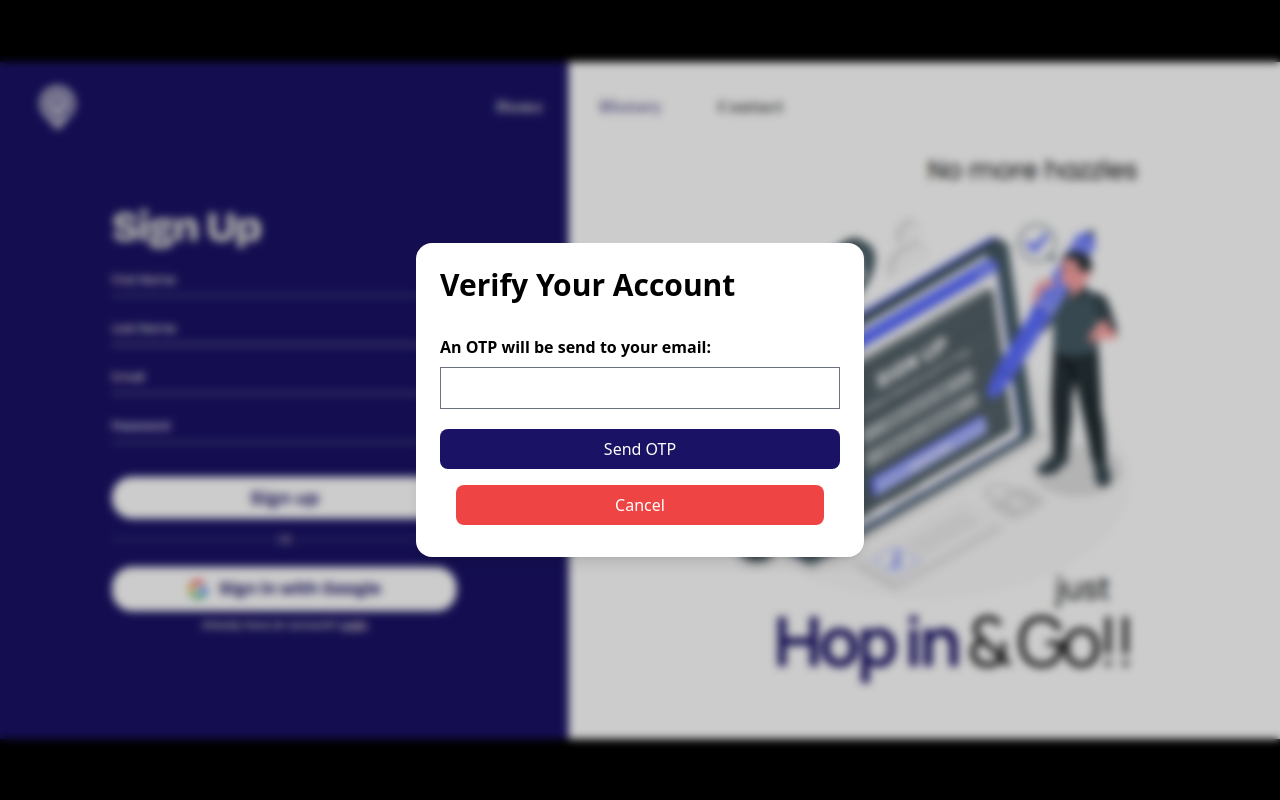
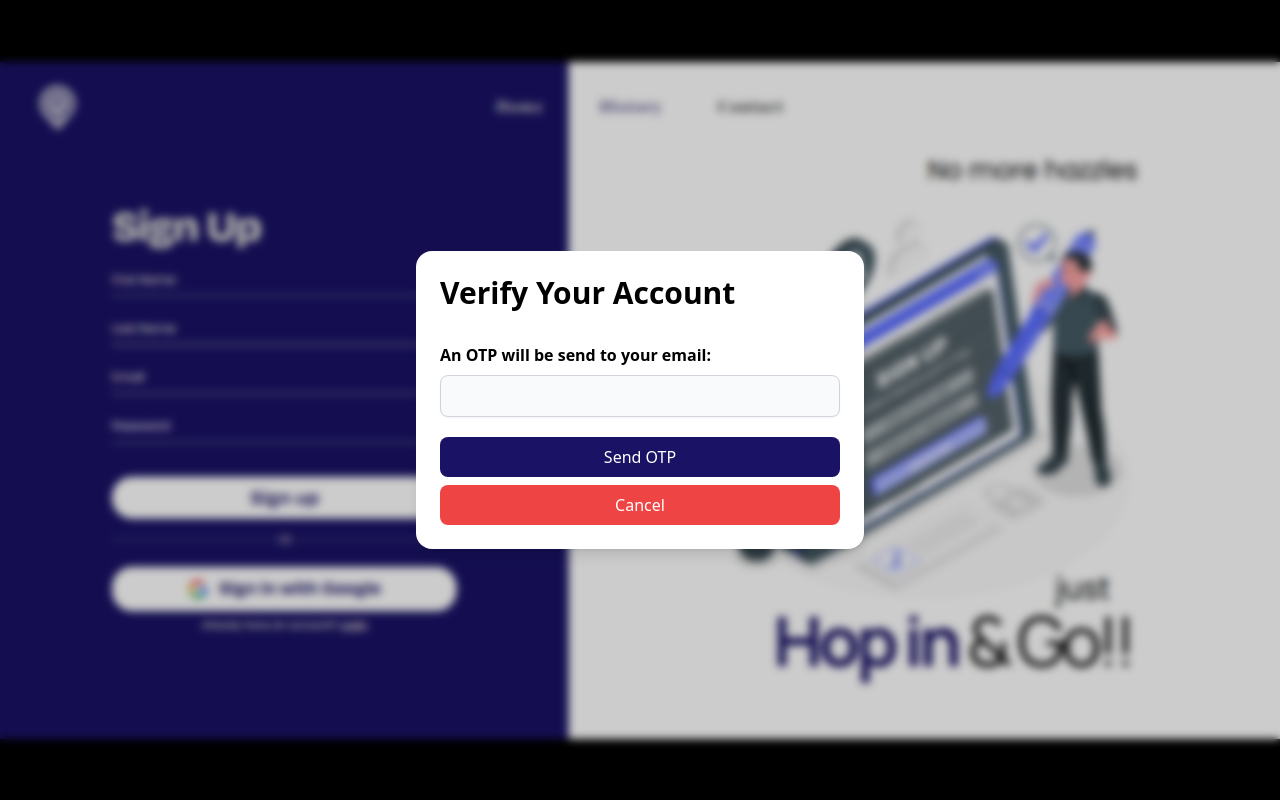
Before and after one commit to SR-005/hopin, a Django app: template hopin_app/templates/verify.html in a window 1280 px wide. Run offline with Django 5.2, Linux system fonts and the light colour scheme; the template is opened without the code that fills it, so the values that code supplies are empty; some libraries are stand-ins or nearby versions.

Commit message:
verifydisabledemail

```diff
--- a/hopin_app/templates/rider.html
+++ b/hopin_app/templates/rider.html
@@ -16,7 +16,6 @@
     <link rel="stylesheet" href="https://unpkg.com/leaflet@1.9.4/dist/leaflet.css" />
     <link href="https://fonts.googleapis.com/css2?family=Manrope:wght@400;700;900&display=swap" rel="stylesheet">
     <link href="https://fonts.googleapis.com/css2?family=Playfair+Display:wght@500;600&display=swap" rel="stylesheet">
-    <link rel="stylesheet" href="{% static 'rider.css' %}">
     {% webpush_header %}
 </head>
 
--- a/hopin_app/templates/verify.html
+++ b/hopin_app/templates/verify.html
@@ -54,8 +54,10 @@
             <form method="POST" action="{% url 'verify' %}">
                 {% csrf_token %}
                 <h4 class="text-1xl font-bold mb-2">An OTP will be send to your email: </h4>
-                <input type="text" id="disabled-input" aria-label="disabled input" class="bg-neutral-secondary-medium border border-default-medium text-fg-disabled text-sm rounded-base focus:ring-brand focus:border-brand block w-full px-3 py-2.5 shadow-xs placeholder:text-body mb-5" value="{{ request.user.email }}" disabled>
-                <button type="submit" name="action" value="sendotp" class="w-full bg-[#191265] text-white py-2 rounded-lg">Send OTP</button>
+                <input type="text" value="{{ request.user.email }}" disabled class="bg-gray-50 border border-gray-300 text-gray-400 text-sm rounded-lg
+           block w-full p-2.5 cursor-not-allowed mb-5 shadow-sm">
+                <button type="submit" name="action" value="sendotp"
+                    class="w-full bg-[#191265] text-white py-2 rounded-lg">Send OTP</button>
             </form>
             {% endif %}
 
@@ -66,13 +68,16 @@
                 {% csrf_token %}
                 <input name="otp" type="text" placeholder="Enter OTP" class="w-full border p-2 mb-4 rounded" required>
                 <h4 class="text-1xl font-bold mb-2">Enter Phone Number</h4>
-                <input name="phone" type="text" placeholder="Phone Number" class="w-full border p-2 mb-4 rounded" required>
-                <button type="submit" name="action" value="verifyotp" class="w-full bg-green-600 text-white py-2 rounded-lg">Verify OTP</button>
+                <input name="phone" type="text" placeholder="Phone Number" class="w-full border p-2 mb-4 rounded"
+                    required>
+                <button type="submit" name="action" value="verifyotp"
+                    class="w-full bg-green-600 text-white py-2 rounded-lg">Verify OTP</button>
             </form>
             {% endif %}
 
-            <a href="{% url 'logout' %}" class="block px-4 py-2 hover:bg-red-100 text-red-600">
-                <button type="submit" name="action" value="cancelverify" class="w-full mt-2 bg-red-500 text-white py-2 rounded-lg">Cancel</button>
+            <a href="{% url 'logout' %}" class="block hover:bg-red-100 text-red-600">
+                <button type="submit" name="action" value="cancelverify"
+                    class="w-full mt-2 bg-red-500 text-white py-2 rounded-lg">Cancel</button>
             </a>
 
         </div>
@@ -82,7 +87,7 @@
         // Modal is already visible by default (no hidden class)
 
         function closeModal() {
-        document.getElementById("signupModal").style.display="none";
+            document.getElementById("signupModal").style.display = "none";
         }
     </script>
 </body>
```
Lines whose indentation alone changed are shown as unchanged.
